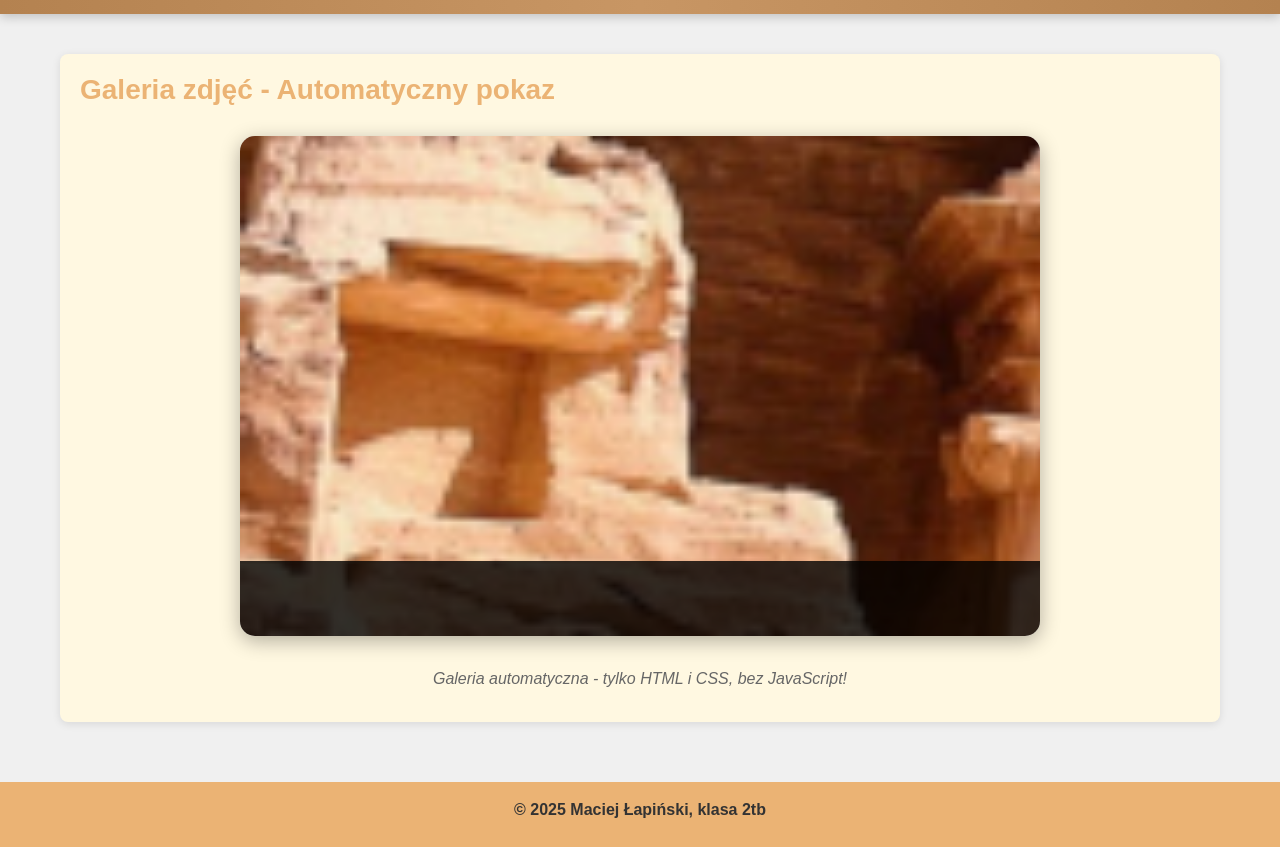
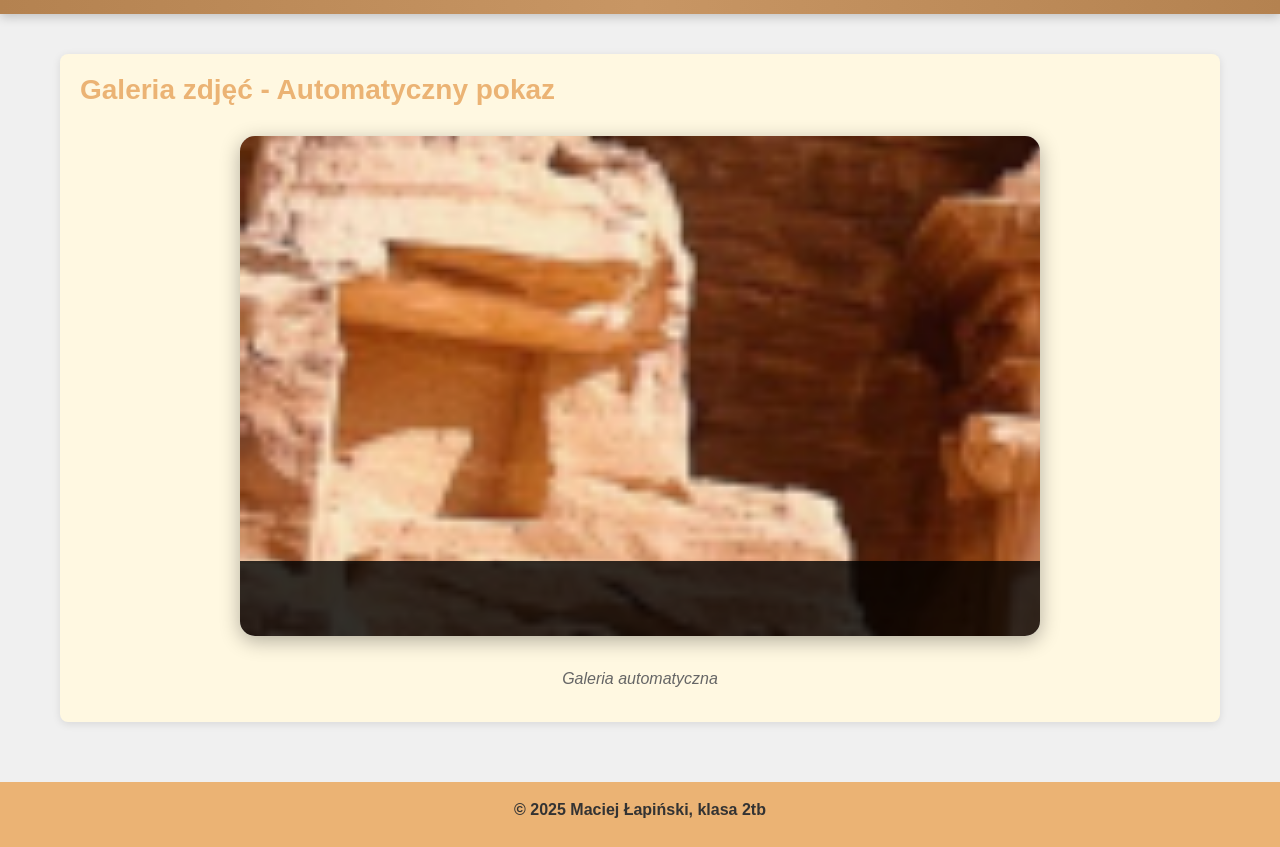
Before and after one commit to Lapiz9482/7-Cudow-swiata, a plain HTML site: page galeria.html in a window 1280 px wide. Shown: the part 144-991 px from the top of the page. Drawn offline with Linux system fonts and the light colour scheme.

Commit message:
Update galeria.html

```diff
--- a/galeria.html
+++ b/galeria.html
@@ -70,7 +70,7 @@
         </div>
 
         <p style="text-align: center; margin-top: 20px; color: #666; font-style: italic;">
-            Galeria automatyczna - tylko HTML i CSS, bez JavaScript!
+            Galeria automatyczna
         </p>
     </section>
 </main>
```
